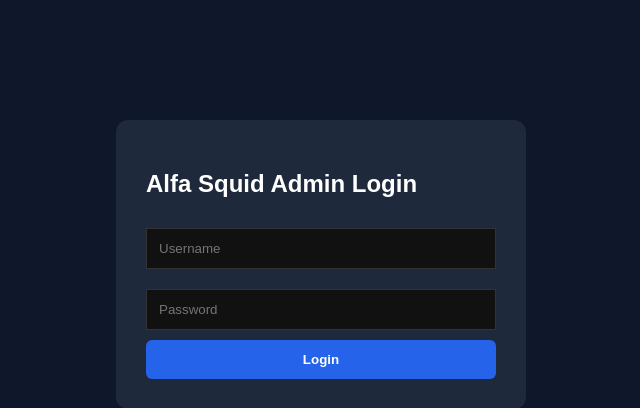
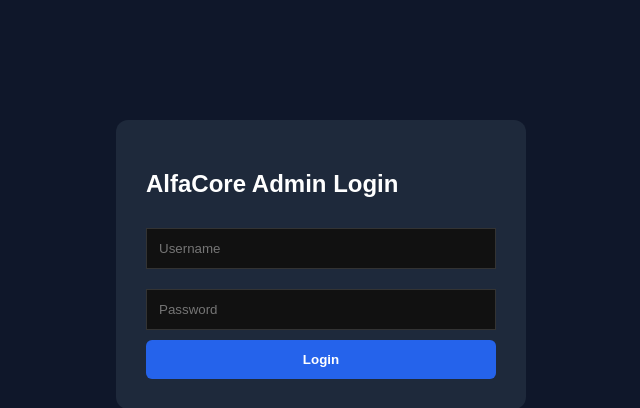
Before and after one commit to RixwanSaleem/Alfa-Core-Firewall, a FastAPI app: page /login in a window 1280 px wide. Shown: the top 408 px of the page, without its empty margins (319-959 px from the left). Run offline with FastAPI, Linux system fonts and the light colour scheme.

Commit message:
Update login header from 'Alfa Squid' to 'AlfaCore'

```diff
--- a/templates/login.html
+++ b/templates/login.html
@@ -13,7 +13,7 @@
 </head>
 <body>
 <div class="box">
-    <h2>Alfa Squid Admin Login</h2>
+    <h2>AlfaCore Admin Login</h2>
     {% if request.query_params.get('error') %}<div class="error">Invalid Credentials</div>{% endif %}
     <form method="post" action="/login">
         <input name="username" placeholder="Username" required>
```
